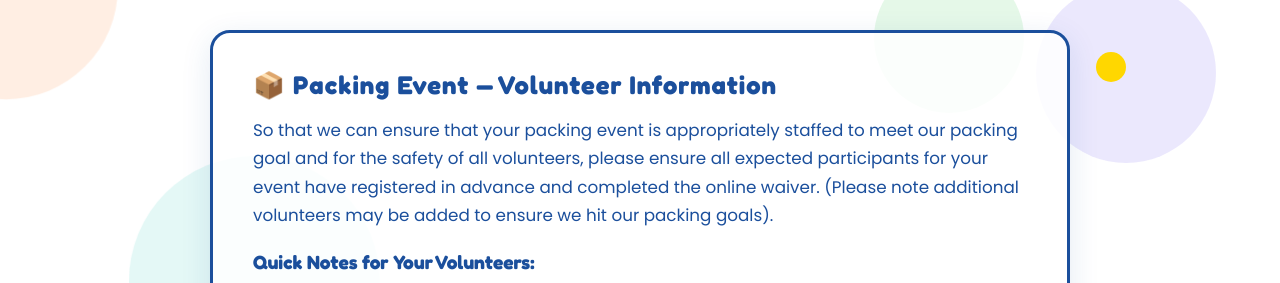
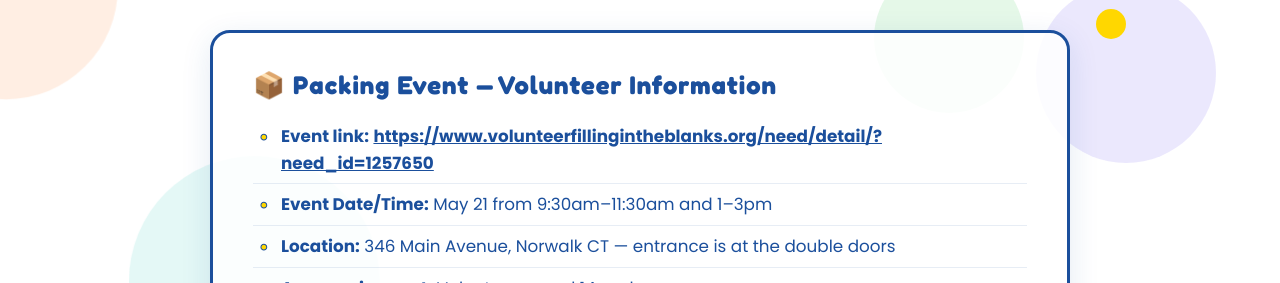
Before and after one commit to wiltoncollective/home, a plain HTML site: page index.html in a window 1280 px wide. Shown: the part 517-800 px from the top of the page. Drawn offline with Linux system fonts and the light colour scheme.

Commit message:
Remove extra stuff

```diff
--- a/index.html
+++ b/index.html
@@ -193,25 +193,6 @@
       <div class="event-section">
         <h2>📦 Packing Event — Volunteer Information</h2>
 
-        <p>
-          So that we can ensure that your packing event is appropriately staffed
-          to meet our packing goal and for the safety of all volunteers, please
-          ensure all expected participants for your event have registered in
-          advance and completed the online waiver. (Please note additional
-          volunteers may be added to ensure we hit our packing goals).
-        </p>
-
-        <h3
-          style="
-            font-family: &quot;Fredoka&quot;, sans-serif;
-            color: #1b4f9c;
-            font-size: 1.2em;
-            margin-bottom: 10px;
-          "
-        >
-          Quick Notes for Your Volunteers:
-        </h3>
-
         <ul class="event-details">
           <li>
             <strong>Event link:</strong>
```
